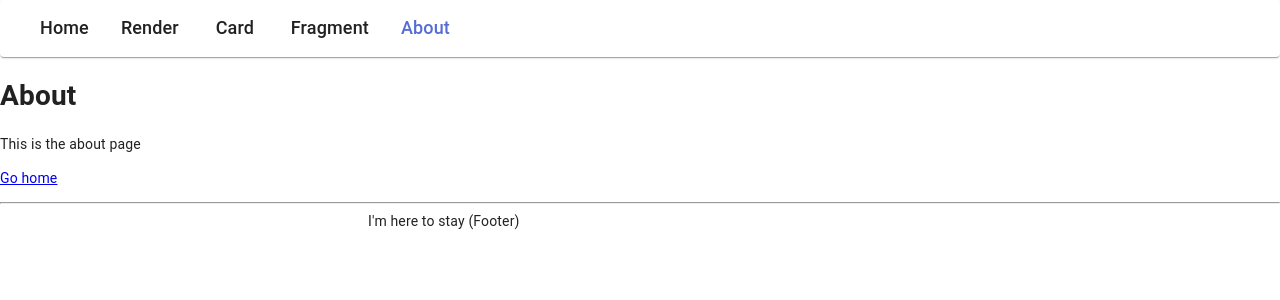
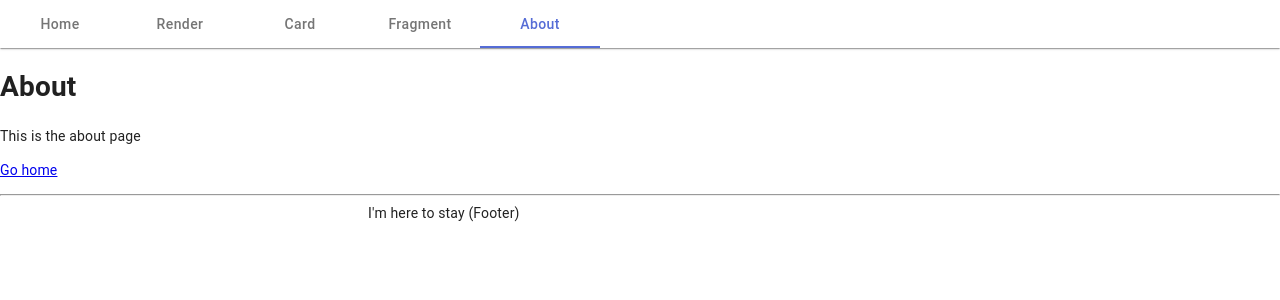
Before and after one commit to hankei6km/image-url-workbench, a Next.js app: page /about in a window 1280 px wide. Shown: the top 300 px of the page. Built offline with nearby package versions, Linux system fonts and the light colour scheme.

Commit message:
Use Tabs component to head in Layout

```diff
--- a/components/Layout.tsx
+++ b/components/Layout.tsx
@@ -1,45 +1,12 @@
-import React, { ReactNode, useEffect } from 'react';
+import React, { ReactNode } from 'react';
 // import Link from 'next/link';
 import { useRouter } from 'next/router';
 import Head from 'next/head';
 import Link from './Link';
 import { makeStyles } from '@material-ui/core/styles';
 import Paper from '@material-ui/core/Paper';
-import Toolbar from '@material-ui/core/Toolbar';
-import Typography from '@material-ui/core/Typography';
-import Button from '@material-ui/core/Button';
-
-const useTabButtonStyles = makeStyles((theme) => ({
-  root: {
-    margin: theme.spacing(1),
-    textTransform: 'none'
-  },
-  current: {
-    color: theme.palette.primary.main
-  }
-}));
-
-type TabButtonProps = {
-  label: string;
-  href: string;
-  naked?: boolean;
-  curTab?: boolean;
-};
-function TabButton({
-  label,
-  href,
-  naked = true,
-  curTab = false
-}: TabButtonProps) {
-  const classes = useTabButtonStyles();
-  return (
-    <Button className={classes.root} component={Link} naked={naked} href={href}>
-      <Typography className={curTab ? classes.current : ''} variant="h6">
-        {label}
-      </Typography>
-    </Button>
-  );
-}
+import Tabs from '@material-ui/core/Tabs';
+import Tab from '@material-ui/core/Tab';
 
 const useStyles = makeStyles((theme) => ({
   root: {
@@ -50,15 +17,30 @@ const useStyles = makeStyles((theme) => ({
     },
     '& > .MuiPaper-root': {
       position: 'static',
-      overflowX:'auto',
+      flexGrow: 1,
+      width: '100%',
       [theme.breakpoints.up('lg')]: {
         position: 'sticky',
         top: 0,
         zIndex: theme.zIndex.appBar
+      },
+      '& .MuiTab-root': {
+        textTransform: 'none',
+        [theme.breakpoints.up('lg')]: {
+          minWidth: 120
+        }
       }
     }
   }
 }));
+
+const tabLink = [
+  { label: 'Home', href: '/' },
+  { label: 'Render', href: '/render' },
+  { label: 'Card', href: '/card_gen' },
+  { label: 'Fragment', href: '/fragment' },
+  { label: 'About', href: '/about' }
+];
 
 type Props = {
   children?: ReactNode;
@@ -69,7 +51,11 @@ const Layout = ({ children, title = 'This is the default title' }: Props) => {
   const router = useRouter();
   const classes = useStyles();
 
-  useEffect(() => {}, [router]);
+  const tabValue = (asPath: string) => {
+    const p = asPath.split('?', 1)[0];
+    return tabLink.findIndex((v) => v.href === p);
+  };
+
   return (
     <div className={classes.root}>
       <Head>
@@ -77,18 +63,18 @@ const Layout = ({ children, title = 'This is the default title' }: Props) => {
         <meta charSet="utf-8" />
         <meta name="viewport" content="initial-scale=1.0, width=device-width" />
       </Head>
-      <Paper elevation={1}>
-        <Toolbar variant="dense">
-          {[
-            { label: 'Home', href: '/' },
-            { label: 'Render', href: '/render' },
-            { label: 'Card', href: '/card_gen' },
-            { label: 'Fragment', href: '/fragment' },
-            { label: 'About', href: '/about' }
-          ].map((v, i) => (
-            <TabButton {...v} curTab={router.pathname === v.href} key={i} />
+      <Paper square elevation={1}>
+        <Tabs
+          indicatorColor="primary"
+          textColor="primary"
+          centered // TODO: スクロールで中央寄せ
+          variant="scrollable"
+          value={tabValue(router.asPath)}
+        >
+          {tabLink.map((v, i) => (
+            <Tab {...v} key={i} component={Link} naked />
           ))}
-        </Toolbar>
+        </Tabs>
       </Paper>
       <div>{children}</div>
       <footer>
```
